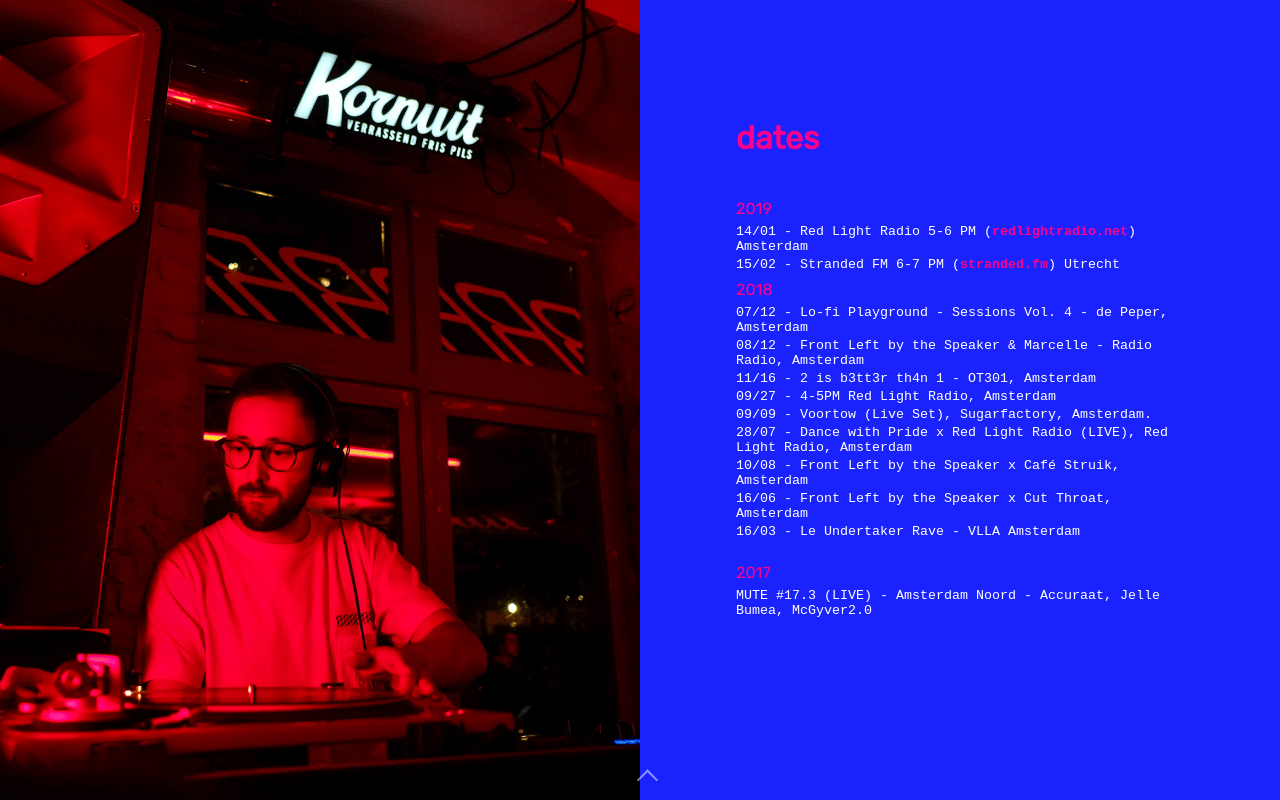
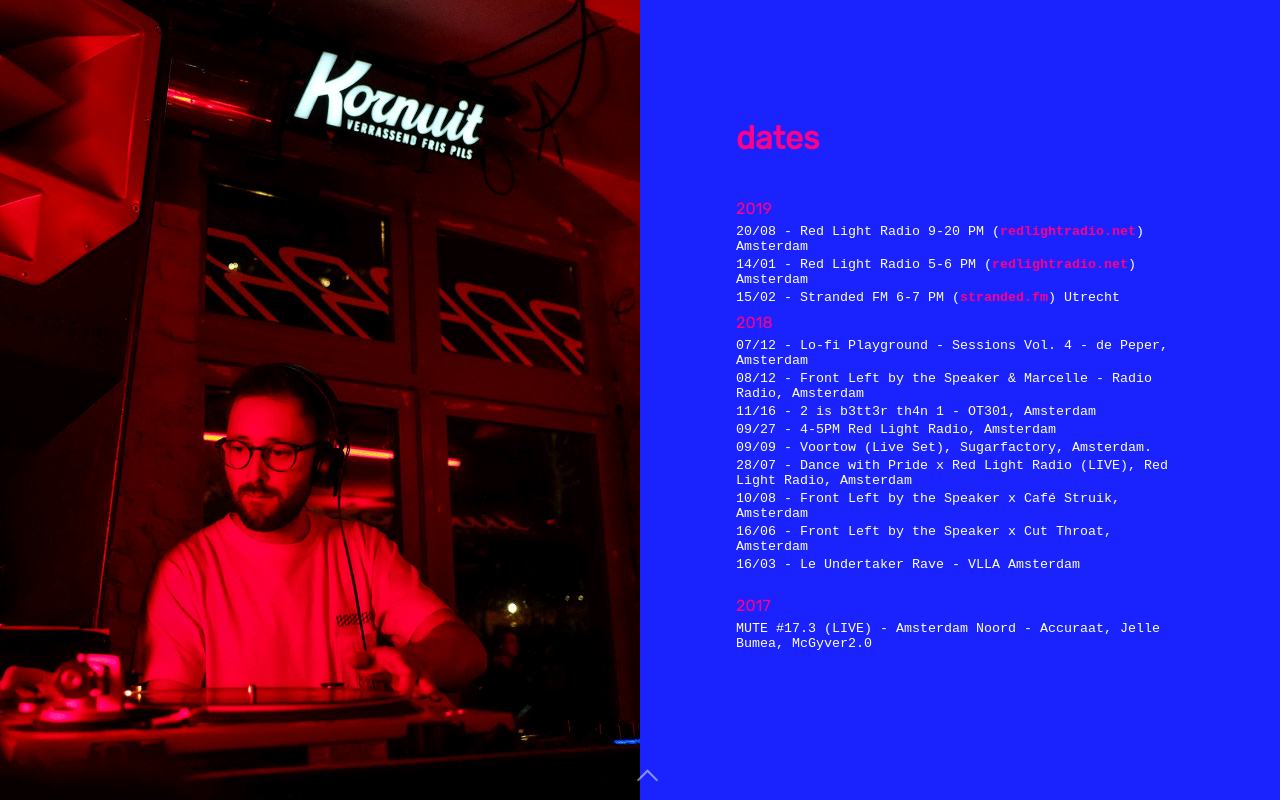
Before and after one commit to bastienboutonnet/accuraat_website, a plain HTML site: page index.html in a window 1280 px wide. Shown: the part 800-1600 px from the top of the page. Drawn offline with Linux system fonts and the light colour scheme; a web font is replaced by a local one.

Commit message:
add RLR show and ignore vscode settings

```diff
--- a/index.html
+++ b/index.html
@@ -61,6 +61,7 @@
 							<div class="scrollable_text">
 								<ul class="event_list">
 								<label>2019</label>
+									<li>20/08 - Red Light Radio 9-20 PM (<a href="http://www.redlightradio.net">redlightradio.net</a>) Amsterdam</li>
 									<li>14/01 - Red Light Radio 5-6 PM (<a href="http://www.redlightradio.net">redlightradio.net</a>) Amsterdam</li>
 									<li>15/02 - Stranded FM 6-7 PM (<a href="https://stranded.fm/">stranded.fm</a>) Utrecht</li>
 								<label>2018</label>
```
Also changed, not shown: 1 other file.
